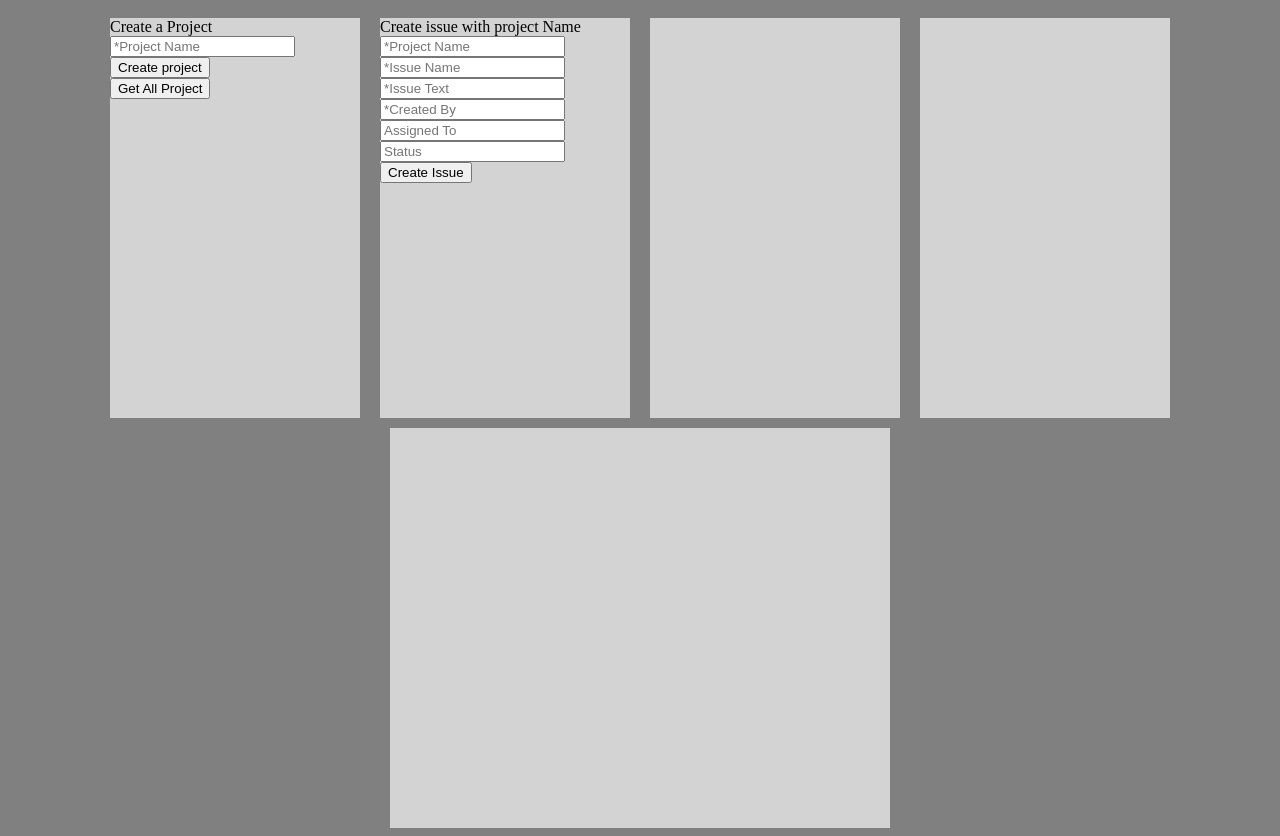
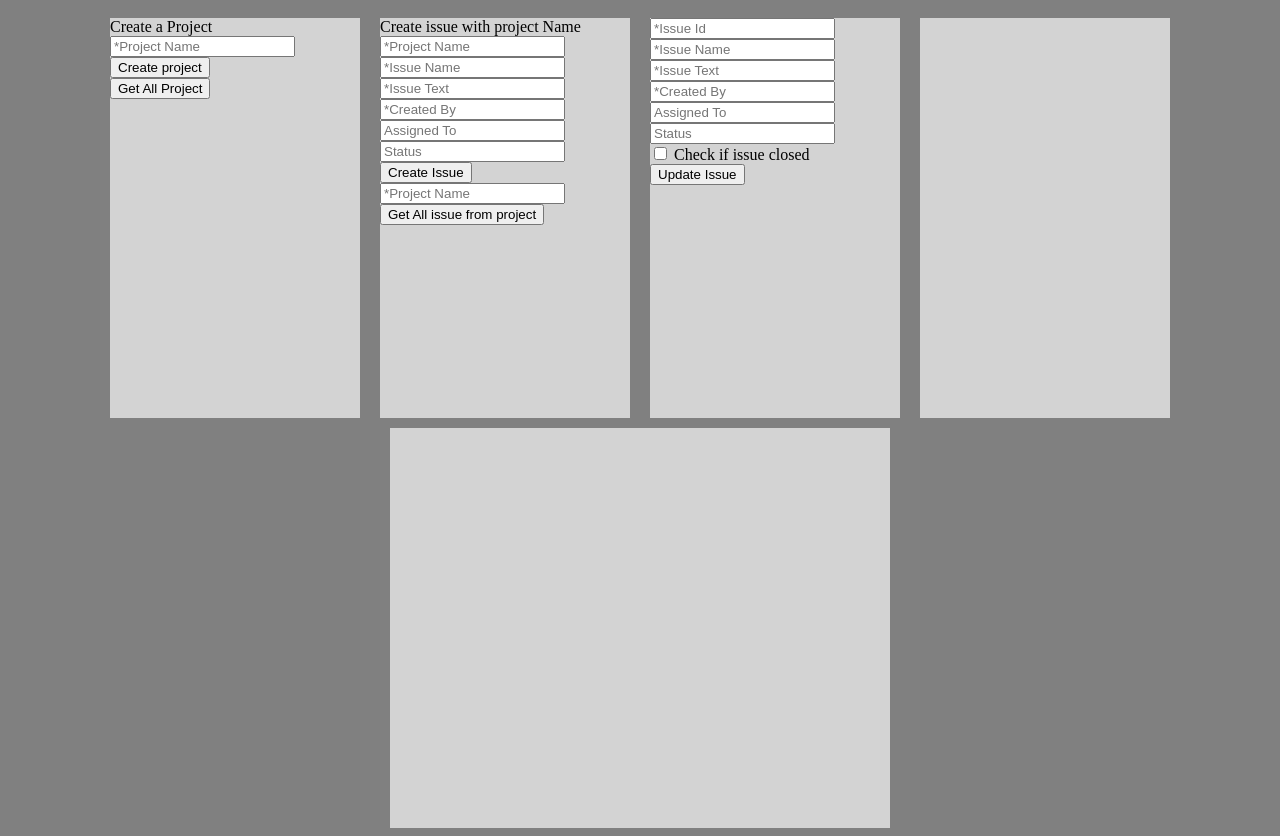
Before and after one commit to turfanda/betafccissuetracker, a website: page views/index.html in a window 1280 px wide. Drawn offline with nearby package versions, Linux system fonts and the light colour scheme.

Commit message:
✌️🏡 Checkpoint views/index.html:596315/369

```diff
--- a/views/index.html
+++ b/views/index.html
@@ -33,9 +33,23 @@
             <input type="text" name="status" placeholder="Status">
             <button id="issueSubmit">Create Issue</button>
         </form>
+            <form id="issueGetForm">
+            <input type="text" name="ProjectName" placeholder="*Project Name">
+            <button id="issueGetSubmit">Get All issue from project</button>
+        </form>
 
   </div>
     <div class="insideDiv">
+          <form id="issueUpdateForm">
+            <input id="issueId" type="text" name="issueId" placeholder="*Issue Id">
+            <input type="text" name="issueName" placeholder="*Issue Name">
+            <input type="text" name="issueText" placeholder="*Issue Text">
+            <input type="text" name="createdBy" placeholder="*Created By">
+            <input type="text" name="assignedTo" placeholder="Assigned To">
+            <input type="text" name="status" placeholder="Status"><br>
+            <label><input type="checkbox" id="opt1" name="isClosed" value="1"> Check if issue closed</label>
+            <button id="issueUpdate">Update Issue</button>
+        </form>
 
   </div>
       <div class="insideDiv">
```
